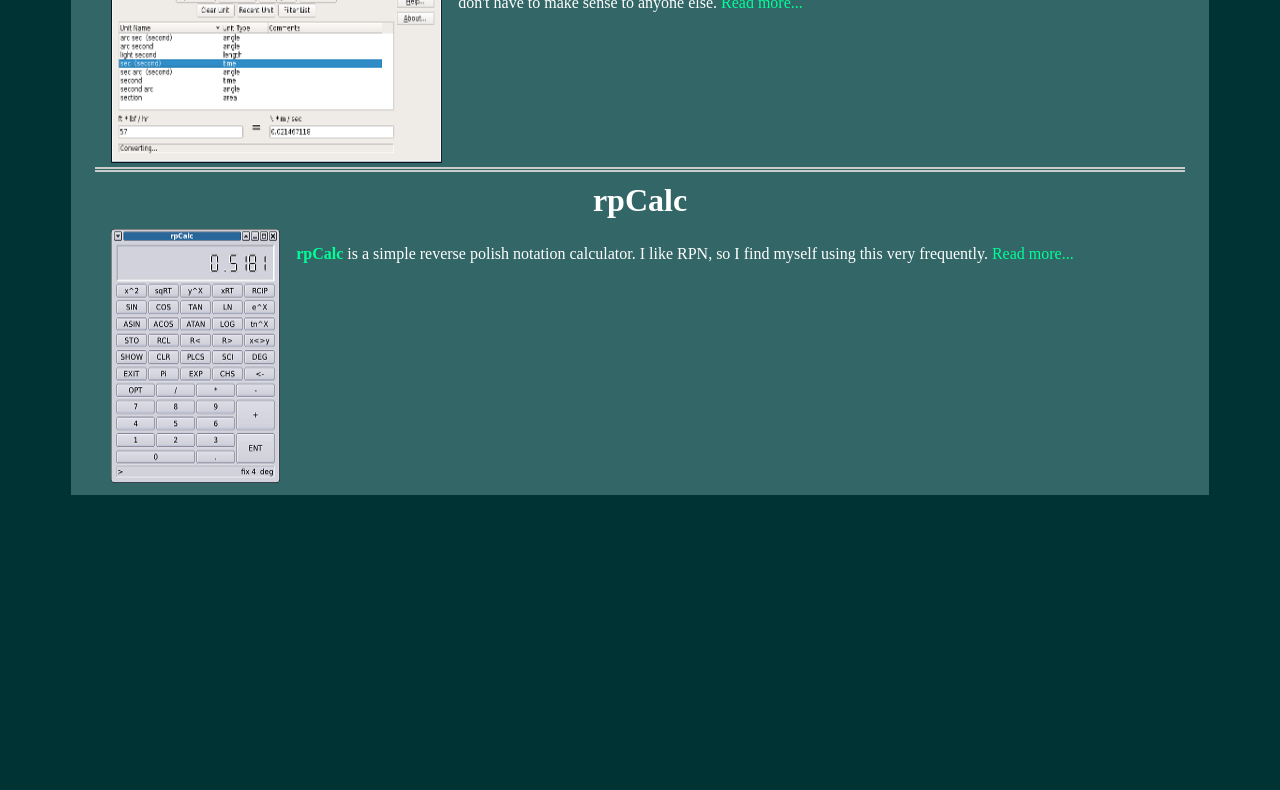
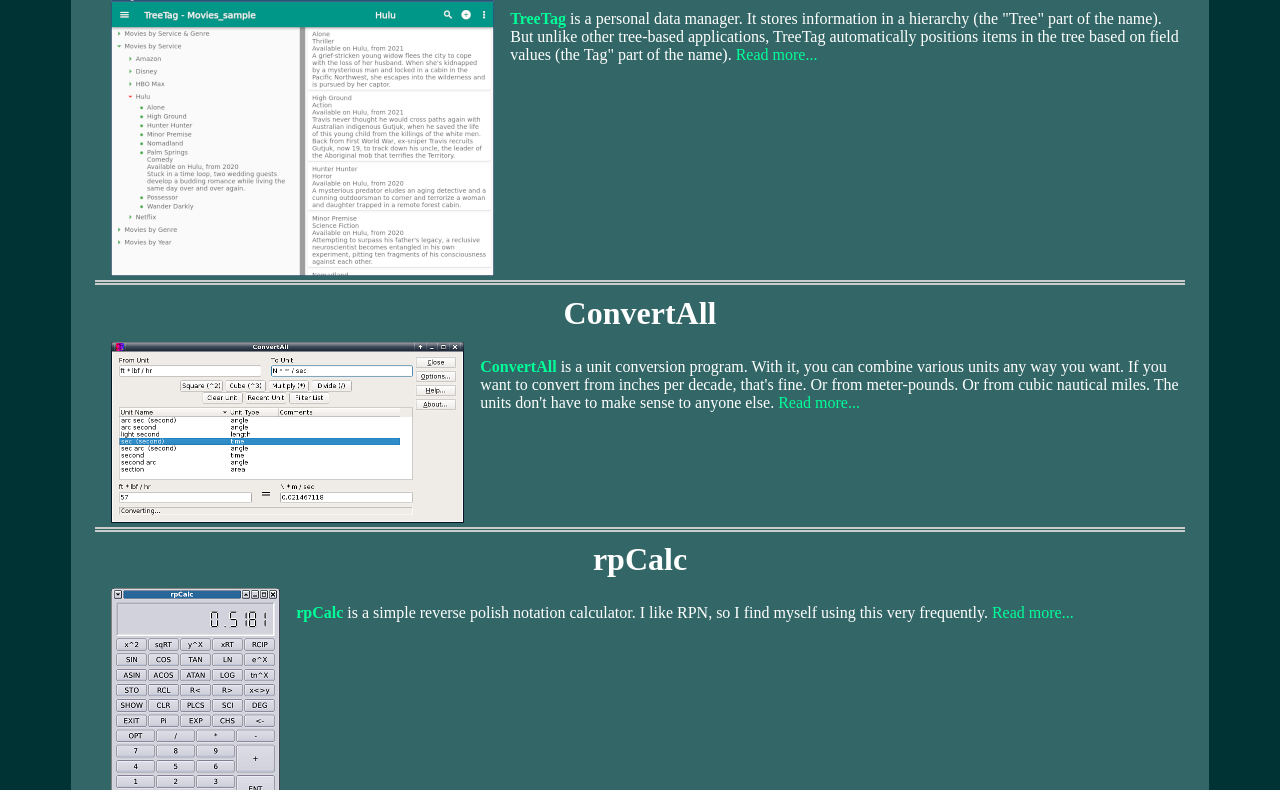
Before and after one commit to doug-101/doug-101.github.io, a plain HTML site: page index.html in a window 1280 px wide. Shown: the part 715-1505 px from the top of the page. Before the commit the page ends 1242 px from the top, so only its background shows below. Drawn offline with Linux system fonts and the light colour scheme.

Commit message:
add treetag files

```diff
--- a/index.html
+++ b/index.html
@@ -38,7 +38,7 @@
             <div class="smallimage">
                 <a href="http://treeline.bellz.org"><img
                     src="treeline_sm.png"
-                    width=275 height=275 alt="" /></a>
+                    width=384 height=327 alt="" /></a>
             </div>
             <p><a href="http://treeline.bellz.org"><b>TreeLine</b></a> is a
             structured information storage program.  Do you have lots of sticky
@@ -48,11 +48,25 @@
             couldn't.  So here's my answer.  <a
                 href="http://treeline.bellz.org">Read more...</a></p>
 
+            <h1>TreeTag</h1>
+            <div class="smallimage">
+                <a href="http://treeline.bellz.org"><img
+                    src="treetag_sm.png"
+                    width=383 height=282 alt="" /></a>
+            </div>
+
+            <p><a href="http://treetag.bellz.org"><b>TreeTag</b></a> is a
+            personal data manager. It stores information in a hierarchy (the
+            "Tree" part of the name). But unlike other tree-based
+            applications, TreeTag automatically positions items in the tree
+            based on field values (the Tag" part of the name). <a
+                href="http://treetag.bellz.org">Read more...</a></p>
+
             <h1>ConvertAll</h1>
             <div class="smallimage">
                 <a href="http://convertall.bellz.org"><img
                     src="convertall_sm.png"
-                    width=331 height=221 alt="" /></a>
+                    width=353 height=181 alt="" /></a>
             </div>
             <p><a href="http://convertall.bellz.org"><b>ConvertAll</b></a> is a
             unit conversion program.  With it, you can combine various units
@@ -64,7 +78,7 @@
             <h1>rpCalc</h1>
             <div class="smallimage">
                 <a href="http://rpcalc.bellz.org"><img src="calc_sm.png"
-                    width=169 height=254 alt="" /></a>
+                    width=169 height=233 alt="" /></a>
             </div>
             <p><a href="http://rpcalc.bellz.org"><b>rpCalc</b></a> is a simple
             reverse polish notation calculator.  I like RPN, so I find myself
```
Also changed, not shown: contact.html (+1 -4 lines), progs.html (+17 -3 lines), treetag_sm.png (added).
